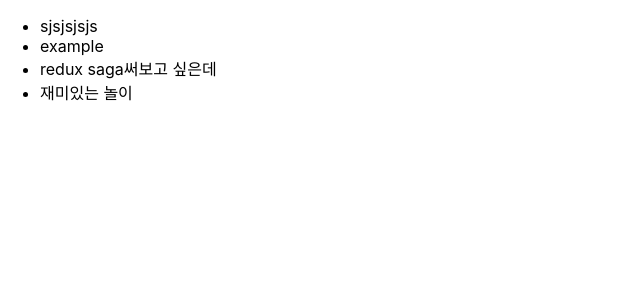
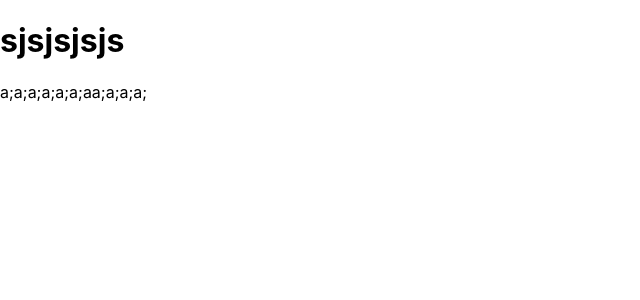
Before and after one commit to devSujeong/learn-redux-middleware, a React (Create React App) app: page /1 in a window 1280 px wide. Shown: the top 300 px of the page, without its empty margins (0-640 px from the left). Built offline with nearby package versions, Linux system fonts and the light colour scheme.

Commit message:
Post 완성

```diff
--- a/package.json
+++ b/package.json
@@ -9,6 +9,7 @@
     "react": "^17.0.1",
     "react-dom": "^17.0.1",
     "react-redux": "^7.2.2",
+    "react-router-dom": "^5.2.0",
     "react-scripts": "4.0.3",
     "redux": "^4.0.5",
     "redux-devtools-extension": "^2.13.8",
--- a/src/App.js
+++ b/src/App.js
@@ -1,8 +1,13 @@
-import PostListContainer from "./containers/PostListContainer";
+import { Route } from 'react-router-dom';
+import PostListPage from './pages/PostListPage';
+import PostPage from './pages/PostPage';
 
 function App() {
   return (
-    <PostListContainer />
+    <>
+      <Route path="/" component={PostListPage} exact />
+      <Route path="/:id" component={PostPage} exact />
+    </>
   );
 }
 
--- /dev/null
+++ b/src/components/Post.js
@@ -0,0 +1,13 @@
+import React from 'react';
+
+function Post({ post }) {
+  const { title, body } = post;
+  return (
+    <div>
+      <h1>{title}</h1>
+      <p>{body}</p>
+    </div>
+  );
+}
+
+export default Post
--- a/src/components/PostList.js
+++ b/src/components/PostList.js
@@ -1,9 +1,16 @@
 import React from 'react';
+import { Link } from "react-router-dom";
 
 function PostList({ posts }) {
   return (
     <ul>
-      {posts.map(post => <li key={post.id}>{post.title}</li>)}
+      {
+        posts.map(post => (
+        <li key={post.id}>
+          <Link to={`/${post.id}`}>{post.title}</Link>
+        </li>
+        ))
+      }
     </ul>
   );
 }
--- /dev/null
+++ b/src/containers/PostContainer.js
@@ -0,0 +1,21 @@
+import React, {useEffect} from 'react';
+import {useSelector, useDispatch} from 'react-redux';
+import Post from '../components/Post';
+import { getPost } from '../modules/posts';
+
+function PostContainer({ postId }) {
+  const {data, loading, error} = useSelector(state => state.posts.post);
+  const dispatch = useDispatch();
+
+  useEffect(() => {
+    dispatch(getPost(postId));
+  }, [postId, dispatch]);
+
+  if(loading) return <div>loading...</div>
+  if(error) return <div>error!!!!!</div>
+  if(!data) return null;
+
+  return (<Post post={data} />);
+}
+
+export default PostContainer
--- a/src/index.js
+++ b/src/index.js
@@ -12,6 +12,8 @@
 
 import ReduxThunk from 'redux-thunk';
 
+import { BrowserRouter } from 'react-router-dom';
+
 const store = createStore(
   rootReducer,
   composeWithDevTools(applyMiddleware(ReduxThunk, logger))
@@ -19,9 +21,11 @@
 
 ReactDOM.render(
   <React.StrictMode>
-    <Provider store={store}>
-      <App />
-    </Provider>
+    <BrowserRouter>
+      <Provider store={store}>
+        <App />
+      </Provider>
+    </BrowserRouter>
   </React.StrictMode>,
   document.getElementById('root')
 );
--- a/src/lib/asyncUtils.js
+++ b/src/lib/asyncUtils.js
@@ -15,7 +15,7 @@
         type: ERROR,
         payload: e,
         error: true
-      })
+      });
     }
   };
 };
--- /dev/null
+++ b/src/pages/PostListPage.js
@@ -0,0 +1,10 @@
+import React from 'react';
+import PostListContainer from '../containers/PostListContainer';
+
+function PostListPage() {
+  return (
+    <PostListContainer />
+  );
+}
+
+export default PostListPage
--- /dev/null
+++ b/src/pages/PostPage.js
@@ -0,0 +1,13 @@
+import React from 'react';
+import PostContainer from '../containers/PostContainer';
+
+function PostPage({ match }) {
+  const { id } = match.params;
+  const postId = parseInt(id, 10);
+
+  return (
+    <PostContainer postId={postId} />
+  );
+}
+
+export default PostPage;
```
Also changed, not shown: 1 other file (tests, documents, lock files or other folders).
